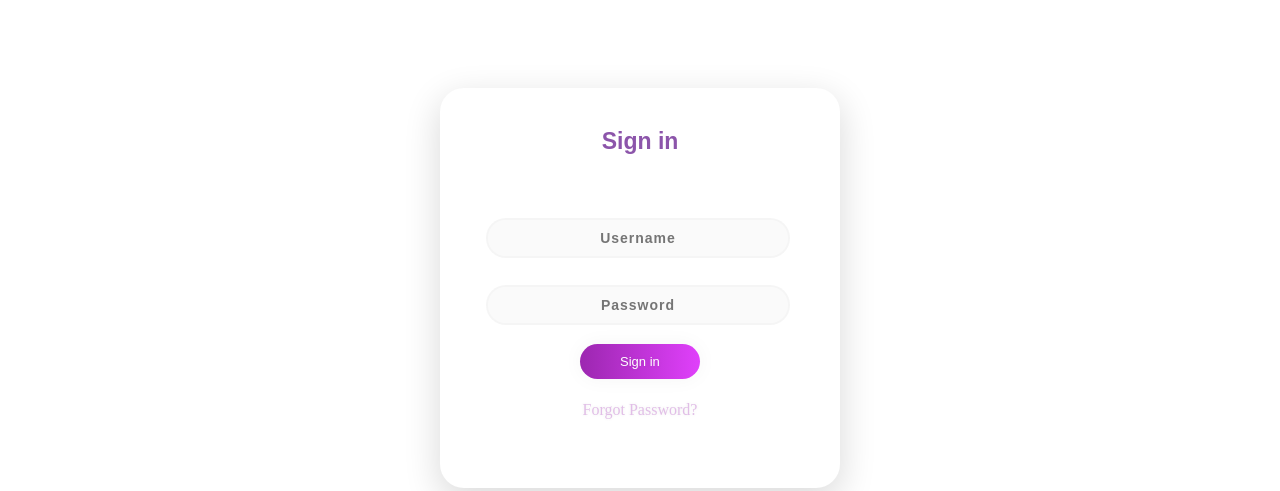
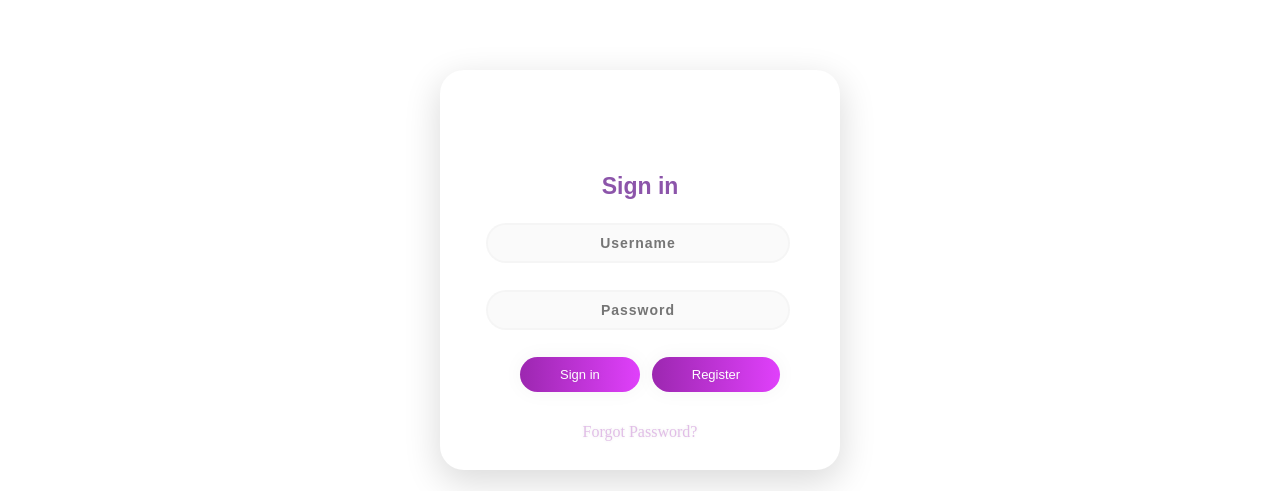
Before and after one commit to KakarlaDairyFarms/KakarlaDairyFarms-dev, an Angular app: page /login in a window 1280 px wide. Shown: the part 192-683 px from the top of the page. Built offline with nearby package versions, Linux system fonts and the light colour scheme; no server answers.

Commit message:
Register features changes without css changes

```diff
--- a/src/app/i-login/i-login.component.css
+++ b/src/app/i-login/i-login.component.css
@@ -100,6 +100,7 @@ font-family: 'Ubuntu', sans-serif;
 }
 
 .submit {
+    display: inline-block;
   cursor: pointer;
     border-radius: 5em;
     color: #fff;
@@ -110,7 +111,24 @@ font-family: 'Ubuntu', sans-serif;
     padding-bottom: 10px;
     padding-top: 10px;
     font-family: 'Ubuntu', sans-serif;
-    margin-left: 35%;
+    margin-left: 20%;
+    font-size: 13px;
+    box-shadow: 0 0 20px 1px rgba(0, 0, 0, 0.04);
+}
+
+.register{
+    display: inline-block;
+    cursor: pointer;
+    border-radius: 5em;
+    color: #fff;
+    background: linear-gradient(to right, #9C27B0, #E040FB);
+    border: 0;
+    padding-left: 40px;
+    padding-right: 40px;
+    padding-bottom: 10px;
+    padding-top: 10px;
+    font-family: 'Ubuntu', sans-serif;
+    margin-left: 3%;
     font-size: 13px;
     box-shadow: 0 0 20px 1px rgba(0, 0, 0, 0.04);
 }
--- a/src/app/i-login/i-login.component.html
+++ b/src/app/i-login/i-login.component.html
@@ -17,17 +17,45 @@
   </div>
 
 
-<!-- <form (ngSubmit)="onLogin()"> -->
+<form (ngSubmit)="onLogin()"> -->
   <!-- <div *ngIf="loginFailed">Login failed. Please try again.</div> -->
- -->
+
 
  <div class="loginContainer">
-  <p class="sign" align="center">Sign in</p>
-  <form (ngSubmit)="login()" id="_loginForm" class="_loginFormAll">
+  <form *ngIf="!isRegistering" (ngSubmit)="login()" id="_loginForm" class="_loginFormAll">
+    <p class="sign" align="center">Sign in</p>
     <input class="username " type="text" id="username" [(ngModel)]="username" align="center" placeholder="Username" name="username">
     <input class="password" type="password" id="password" [(ngModel)]="password" align="center" placeholder="Password" name="password">
-    <a class="submit" align="center" (click)="login()">Sign in</a>
+    <a class="submit"  (click)="login()">Sign in</a>
+    <a class="register"  (click)="toggleRegister()">Register</a>
     <p class="forgot" align="center"><a href="#">Forgot Password?</a></p>
   </form>
 
+  <form *ngIf="isRegistering" (ngSubmit)="register()" id="_registerForm" class="_registerFormAll">
+    <p class="sign" align="center">Register</p>
+    <input class="firstName" type="text" id="firstName" [(ngModel)]="registerFirstName" align="center" placeholder="First Name" name="firstName">
+    <input class="lastName" type="text" id="lastName" [(ngModel)]="registerLastName" align="center" placeholder="Last Name" name="lastName">
+    <input class="email" type="email" id="email" [(ngModel)]="registerEmail" align="center" placeholder="Email ID" name="email">
+
+    <select class="accountPurpose" [(ngModel)]="accountPurpose" (change)="onPurposeChange($event)" name="accountPurpose">
+      <option value="customer">Customer</option>
+      <option value="employee">Employee</option>
+      <option value="dealer">Dealer</option>
+    </select>
+
+    <div *ngIf="accountPurpose === 'employee'">
+      <label for="role">Role:</label>
+      <select class="role" [(ngModel)]="employeeRole" name="role">
+        <option value="staff">Staff</option>
+        <option value="admin">Admin</option>
+      </select>
+    </div>
+
+    <input class="register-password" type="password" id="registerPassword" [(ngModel)]="registerPassword" align="center" placeholder="Password" name="password">
+    <input class="confirmPassword" type="password" id="confirmPassword" [(ngModel)]="confirmPassword" align="center" placeholder="Confirm Password" name="confirmPassword">
+
+    <a class="submit" (click)="register()">Register</a>
+    <a class="cancel" (click)="toggleRegister()">Cancel</a>
+  </form>
+
   </div>
--- a/src/app/i-login/i-login.component.ts
+++ b/src/app/i-login/i-login.component.ts
@@ -11,6 +11,15 @@ export class ILoginComponent {
   username: string = '';
   password: string = '';
   loginFailed: boolean = false;
+
+  isRegistering: boolean = false;
+  registerFirstName: string = '';
+  registerLastName: string = '';
+  registerEmail: string = '';
+  accountPurpose: string = 'customer'; // default value
+  employeeRole: string = 'staff'; // default value
+  registerPassword: string = '';
+  confirmPassword: string = '';
 
   constructor(private authService: IAuthServiceService, private router: Router) { }
 
@@ -38,4 +47,18 @@ export class ILoginComponent {
     }
   }
 
+  toggleRegister() {
+    this.isRegistering = !this.isRegistering;
+  }
+
+  register() {
+    // Add your registration logic here
+    console.log('Register', this.registerFirstName, this.registerLastName, this.registerEmail, this.accountPurpose, this.employeeRole, this.registerPassword, this.confirmPassword);
+  }
+
+  onPurposeChange(event: Event) {
+    const selectElement = event.target as HTMLSelectElement;
+    this.accountPurpose = selectElement.value;
+  }
+
 }
```
